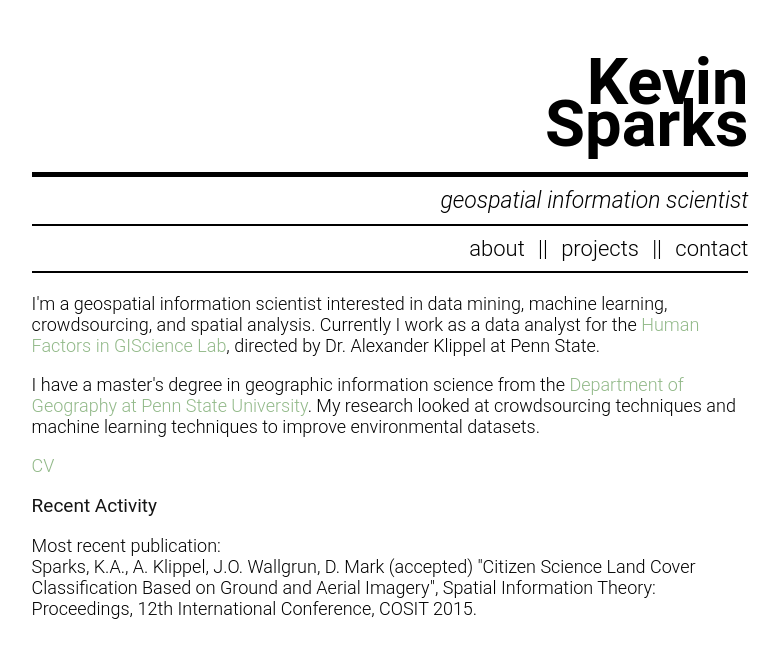
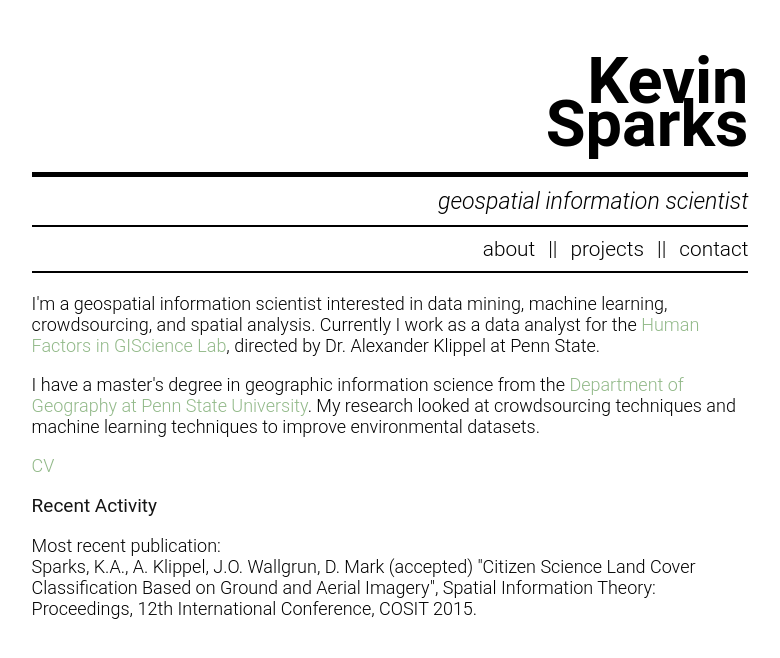
Before and after one commit to demondaydonuts/demondaydonuts.github.io, a plain HTML site: page index.html in a window 1280 px wide. Shown: the whole page, without its empty margins (250-1030 px from the left). Drawn offline with Linux system fonts and the light colour scheme.

Commit message:
header size changed to percentages

```diff
--- a/css/style.css
+++ b/css/style.css
@@ -21,7 +21,7 @@
       margin-right: 22%;
       font-family: 'Roboto', sans-serif;
       font-weight: 1200;
-      font-size: 65px;
+      font-size: 405%;
     }
 
     h1.bottom {
@@ -31,7 +31,7 @@
       margin-bottom: -10px;
       font-family: 'Roboto', sans-serif;
       font-weight: 1200;
-      font-size: 65px;
+      font-size: 405%;
     }
 
     h2 {
@@ -42,7 +42,7 @@
       margin-bottom: -10px;
       font-family: 'Roboto', sans-serif;
       font-weight: 350;
-      font-size: 23px;
+      font-size: 145%;
     }
 
     h3 {
@@ -52,7 +52,7 @@
       margin-bottom: -10px;
       font-family: 'Roboto', sans-serif;
       font-weight: 300;
-      font-size: 22px;
+      font-size: 130%;
       word-spacing: 8px;
     }
 
--- a/tabs/css/style.css
+++ b/tabs/css/style.css
@@ -21,7 +21,7 @@
       margin-right: 22%;
       font-family: 'Roboto', sans-serif;
       font-weight: 1200;
-      font-size: 65px;
+      font-size: 405%;
     }
 
     h1.bottom {
@@ -31,7 +31,7 @@
       margin-bottom: -10px;
       font-family: 'Roboto', sans-serif;
       font-weight: 1200;
-      font-size: 65px;
+      font-size: 405%;
     }
 
     h2 {
@@ -42,7 +42,7 @@
       margin-bottom: -10px;
       font-family: 'Roboto', sans-serif;
       font-weight: 350;
-      font-size: 23px;
+      font-size: 145%;
     }
 
     h3 {
@@ -53,7 +53,7 @@
       font-family: 'Roboto', sans-serif;
       font-weight: 300;
       font-size: 22px;
-      word-spacing: 8px;
+      word-spacing: 130%;
     }
 
     div.hr {
```
